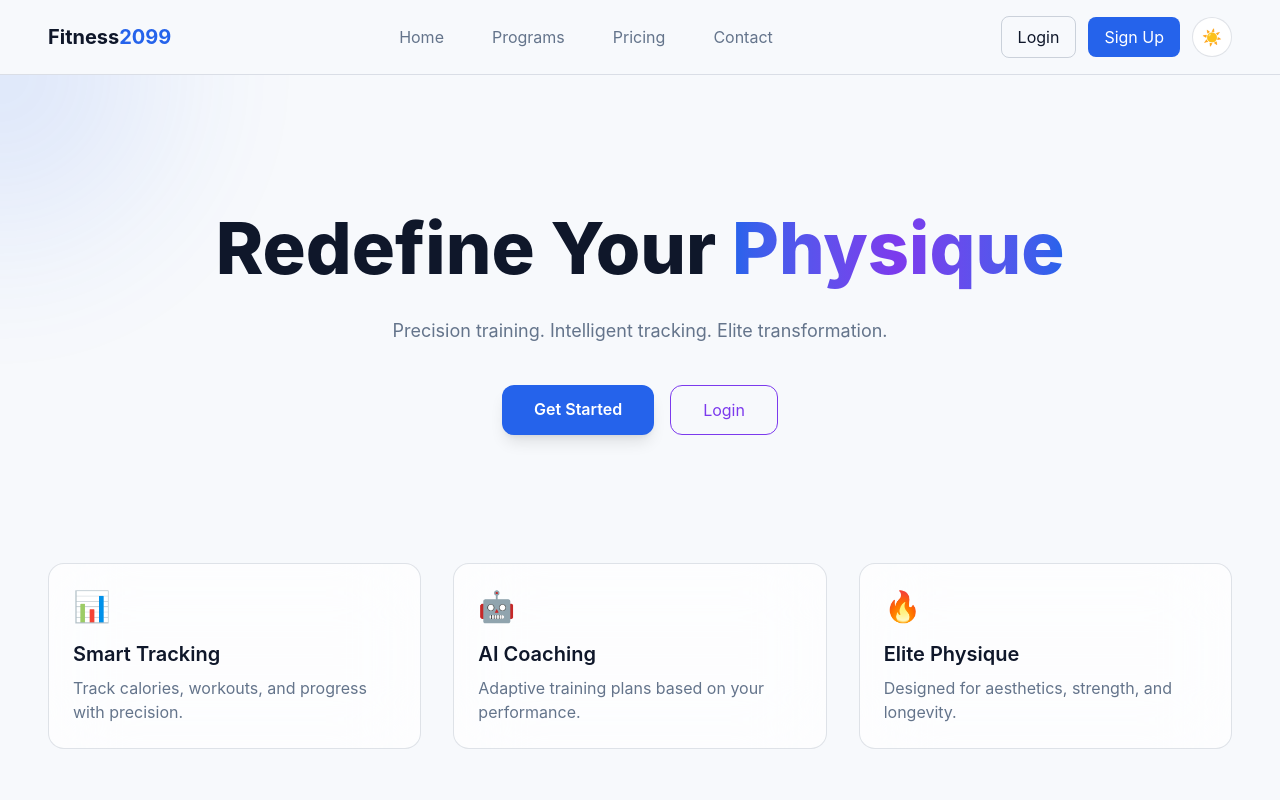
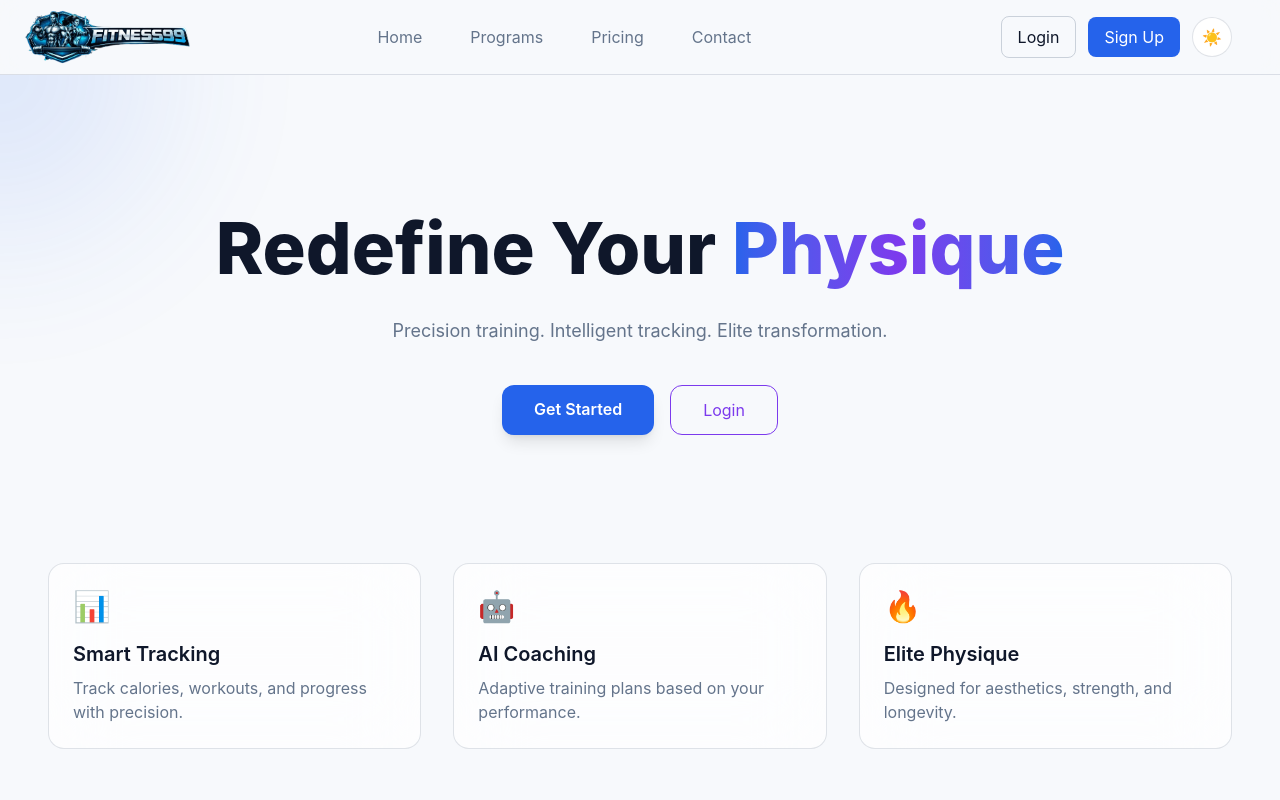
Before and after one commit to Mohitbhatt27/F99, a React (Vite) app: page / in a window 1280 px wide. Shown: the top 800 px of the page. Built offline with nearby package versions, Linux system fonts and the light colour scheme; no server answers.

Commit message:
feat: update Navbar component with logo and improved styling; add navigation functionality

```diff
--- a/components/Navbar.jsx
+++ b/components/Navbar.jsx
@@ -1,65 +1,61 @@
-import { Link } from "react-router-dom";
+import { Link, useNavigate } from "react-router-dom";
 import ThemeToggle from "./ThemeToggle";
+import logo from "../src/assets/logo.png";
 
 export default function Navbar() {
-  const toggleTheme = () => {
-    const html = document.documentElement;
-
-    if (html.classList.contains("dark")) {
-      html.classList.remove("dark");
-      html.classList.add("light");
-      localStorage.setItem("theme", "light");
-    } else {
-      html.classList.remove("light");
-      html.classList.add("dark");
-      localStorage.setItem("theme", "dark");
-    }
-  };
+  const navigate = useNavigate();
 
   return (
-    <div className="w-full px-6 md:px-12 py-4 flex justify-between items-center border-b border-[var(--text-sub)]/20 bg-[var(--bg)] sticky top-0 backdrop-blur-md z-50">
-      {/* Logo */}
-      <h1 className="text-xl font-bold">
-        Fitness<span className="text-[var(--primary)]">2099</span>
-      </h1>
+    <div className="w-full px-6 md:px-12 py-4 flex justify-between items-center border-b border-[var(--text-sub)]/20 bg-[var(--bg)]/80 backdrop-blur-md sticky top-0 z-50">
+      {/*  Logo */}
+      <div
+        onClick={() => navigate("/")}
+        className="flex items-center cursor-pointer"
+      >
+        <img
+          src={logo}
+          alt="Fitness2099"
+          className="scale-550 h-10 w-10 object-contain hover:scale-600 transition-transform duration-200 ml-10"
+        />
+      </div>
 
-      {/* Nav Links */}
+      {/*  Nav Links */}
       <div className="hidden md:flex gap-6 items-center">
         <Link
           to="/"
-          className="px-3 py-2 rounded-lg text-[var(--text-sub)] hover:text-[var(--primary)] hover:bg-gray-100 dark:hover:bg-white/10 transition-all duration-200"
+          className="px-3 py-2 rounded-lg text-[var(--text-sub)] hover:text-[var(--primary)] hover:bg-white/10 transition-all duration-200"
         >
           Home
         </Link>
 
         <Link
           to="/programs"
-          className="px-3 py-2 rounded-lg text-[var(--text-sub)] hover:text-[var(--primary)] hover:bg-gray-100 dark:hover:bg-white/10 transition-all duration-200"
+          className="px-3 py-2 rounded-lg text-[var(--text-sub)] hover:text-[var(--primary)] hover:bg-white/10 transition-all duration-200"
         >
           Programs
         </Link>
 
         <Link
           to="/pricing"
-          className="px-3 py-2 rounded-lg text-[var(--text-sub)] hover:text-[var(--primary)] hover:bg-gray-100 dark:hover:bg-white/10 transition-all duration-200"
+          className="px-3 py-2 rounded-lg text-[var(--text-sub)] hover:text-[var(--primary)] hover:bg-white/10 transition-all duration-200"
         >
           Pricing
         </Link>
 
         <Link
           to="/contact"
-          className="px-3 py-2 rounded-lg text-[var(--text-sub)] hover:text-[var(--primary)] hover:bg-gray-100 dark:hover:bg-white/10 transition-all duration-200"
+          className="px-3 py-2 rounded-lg text-[var(--text-sub)] hover:text-[var(--primary)] hover:bg-white/10 transition-all duration-200"
         >
           Contact
         </Link>
       </div>
 
-      {/* Right Section */}
+      {/*  Right Section */}
       <div className="flex items-center gap-3">
         {/* Login */}
         <Link
           to="/login"
-          className="px-4 py-2 rounded-lg border border-[var(--text-sub)]/30 hover:bg-gray-100 dark:hover:bg-white/10 transition-all duration-200"
+          className="px-4 py-2 rounded-lg border border-[var(--text-sub)]/30 hover:bg-white/10 transition-all duration-200"
         >
           Login
         </Link>
@@ -67,7 +63,7 @@ export default function Navbar() {
         {/* Signup */}
         <Link
           to="/signup"
-          className="px-4 py-2 rounded-lg bg-[var(--primary)] text-white hover:scale-105 transition-all duration-200"
+          className="px-4 py-2 rounded-lg bg-[var(--primary)] text-white hover:scale-105 hover:shadow-[0_0_20px_var(--primary)] transition-all duration-200"
         >
           Sign Up
         </Link>
```
Also changed, not shown: src/assets/logo.png (added).
